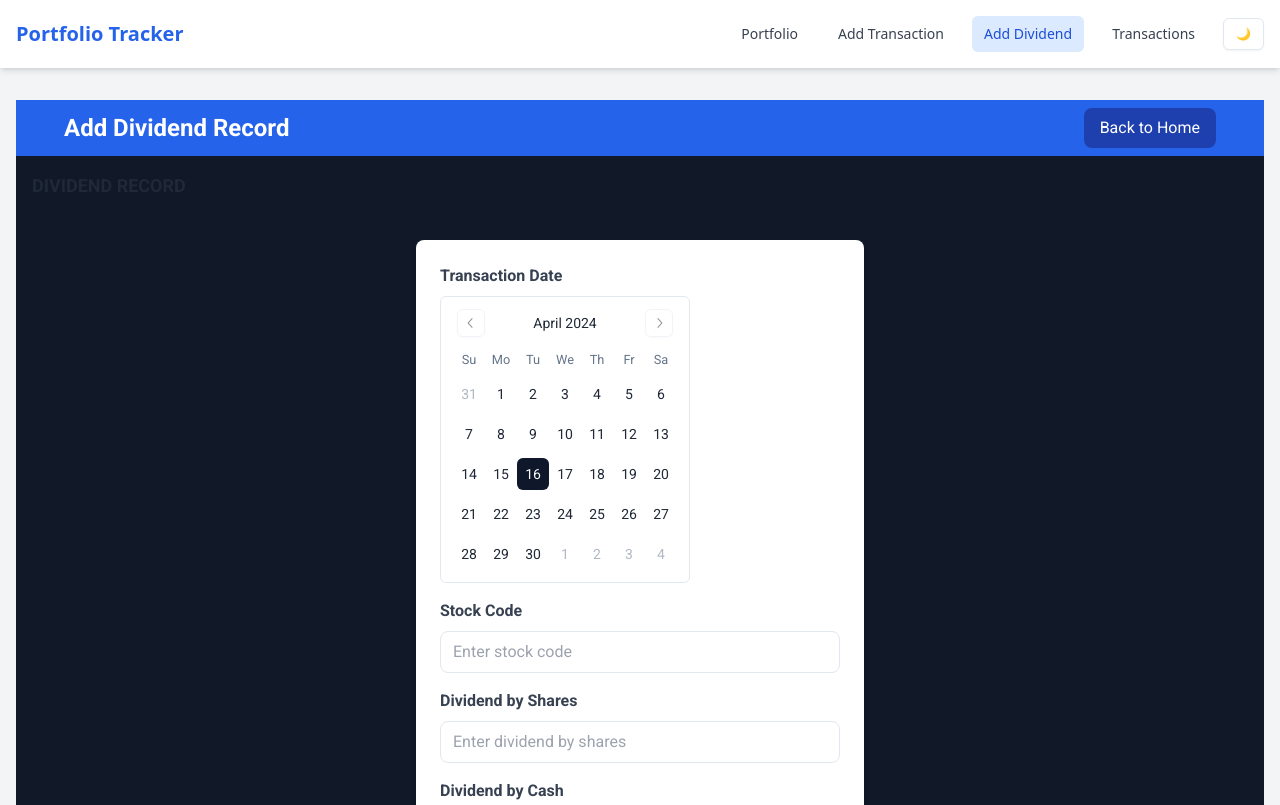
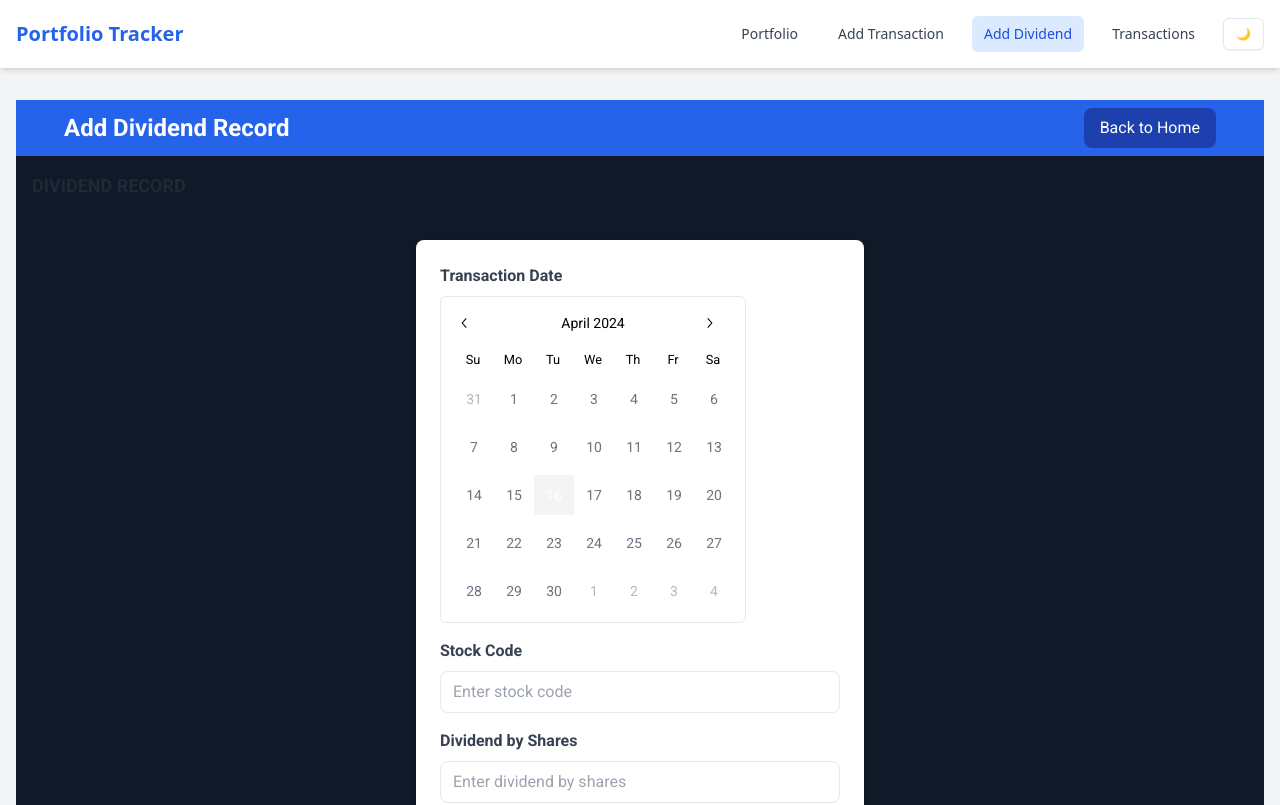
Before and after one commit to petertam888/finance-portfolio-application-ui, a Next.js app: page /add_dividend_record in a window 1280 px wide. Shown: the top 805 px of the page. Built offline with nearby package versions, Linux system fonts and the light colour scheme.

Commit message:
Bug fix for the calendar UI

```diff
--- a/components/AddDividendForm.js
+++ b/components/AddDividendForm.js
@@ -43,11 +43,28 @@ const AddDividendRecordForm = () => {
           <label className="block text-gray-700 font-bold mb-2" htmlFor="transactionDate">Transaction Date</label>
           <div className="flex">
             <Calendar
-              mode="single"
-              selected={selectedDate}
-              onSelect={setSelectedDate}
-              className="rounded-md border"
-            />
+                mode="single"
+                selected={selectedDate}
+                onSelect={setSelectedDate}
+                className="rounded-md border"
+                classNames={{
+                  months: "flex flex-col sm:flex-row space-y-4 sm:space-x-4 sm:space-y-0",
+                  month: "space-y-4",
+                  caption: "flex justify-center pt-1 relative items-center text-black",
+                  caption_label: "text-sm font-medium",
+                  nav: "space-x-1 flex items-center",
+                  nav_button: "h-7 w-7 bg-transparent p-0 text-black hover:bg-gray-100",
+                  table: "w-full border-collapse space-y-1",
+                  head_row: "flex w-full",
+                  head_cell: "text-black w-10 font-medium text-[0.8rem] text-center",
+                  row: "flex w-full mt-2",
+                  cell: "text-center text-sm relative w-10 h-10 hover:bg-gray-100 focus-within:relative focus-within:z-20",
+                  day: "h-10 w-10 p-0 font-normal text-gray-500 hover:bg-gray-100",
+                  day_selected: "bg-blue-500 text-white hover:bg-blue-600",
+                  day_today: "bg-gray-100 text-black",
+                  day_outside: "text-gray-300 opacity-50"
+                }}
+              />
           </div>
         </div>
         <div className="mb-4">
--- a/components/BuyStockForm.js
+++ b/components/BuyStockForm.js
@@ -36,15 +36,32 @@ const BuyStockForm = () => {
       <form onSubmit={handleSubmit}>
         <div className="max-w-md mx-auto mt-10 bg-white p-6 rounded-lg shadow-md">
           <div className="mb-4">
-            <label className="block text-gray-700 font-bold mb-2" htmlFor="AddStockRecord">Transaction Date</label>
-            <div className="flex">
+            <label className="block text-gray-700 font-bold mb-2" htmlFor="AddStockRecord">
+              Transaction Date
+            </label>
             <Calendar
               mode="single"
               selected={selectedDate}
               onSelect={setSelectedDate}
               className="rounded-md border"
+              classNames={{
+                months: "flex flex-col sm:flex-row space-y-4 sm:space-x-4 sm:space-y-0",
+                month: "space-y-4",
+                caption: "flex justify-center pt-1 relative items-center text-black",
+                caption_label: "text-sm font-medium",
+                nav: "space-x-1 flex items-center",
+                nav_button: "h-7 w-7 bg-transparent p-0 text-black hover:bg-gray-100",
+                table: "w-full border-collapse space-y-1",
+                head_row: "flex w-full",
+                head_cell: "text-black w-10 font-medium text-[0.8rem] text-center",
+                row: "flex w-full mt-2",
+                cell: "text-center text-sm relative w-10 h-10 hover:bg-gray-100 focus-within:relative focus-within:z-20",
+                day: "h-10 w-10 p-0 font-normal text-gray-500 hover:bg-gray-100",
+                day_selected: "bg-blue-500 text-white hover:bg-blue-600",
+                day_today: "bg-gray-100 text-black",
+                day_outside: "text-gray-300 opacity-50"
+              }}
             />
-            </div>
           </div>
           <div className="mb-4">
             <label className="block text-gray-700 font-bold mb-2" htmlFor="AddStockRecord">Stock Code</label>
--- a/package.json
+++ b/package.json
@@ -3,7 +3,7 @@
   "version": "0.1.0",
   "private": true,
   "scripts": {
-    "dev": "nodemon --watch src --exec 'next dev'",
+    "dev": "nodemon --watch src --exec next dev",
     "build": "next build",
     "start": "next start",
     "lint": "next lint"
@@ -16,7 +16,7 @@
     "class-variance-authority": "^0.7.0",
     "clsx": "^2.1.1",
     "date-fns": "^3.6.0",
-    "next": "14.2.1",
+    "next": "^15.0.3",
     "next-google-fonts": "^2.2.0",
     "next-themes": "^0.3.0",
     "react": "^18.2.0",
```
Also changed, not shown: 1 other file (tests, documents, lock files or other folders). Lines whose indentation alone changed are shown as unchanged.
